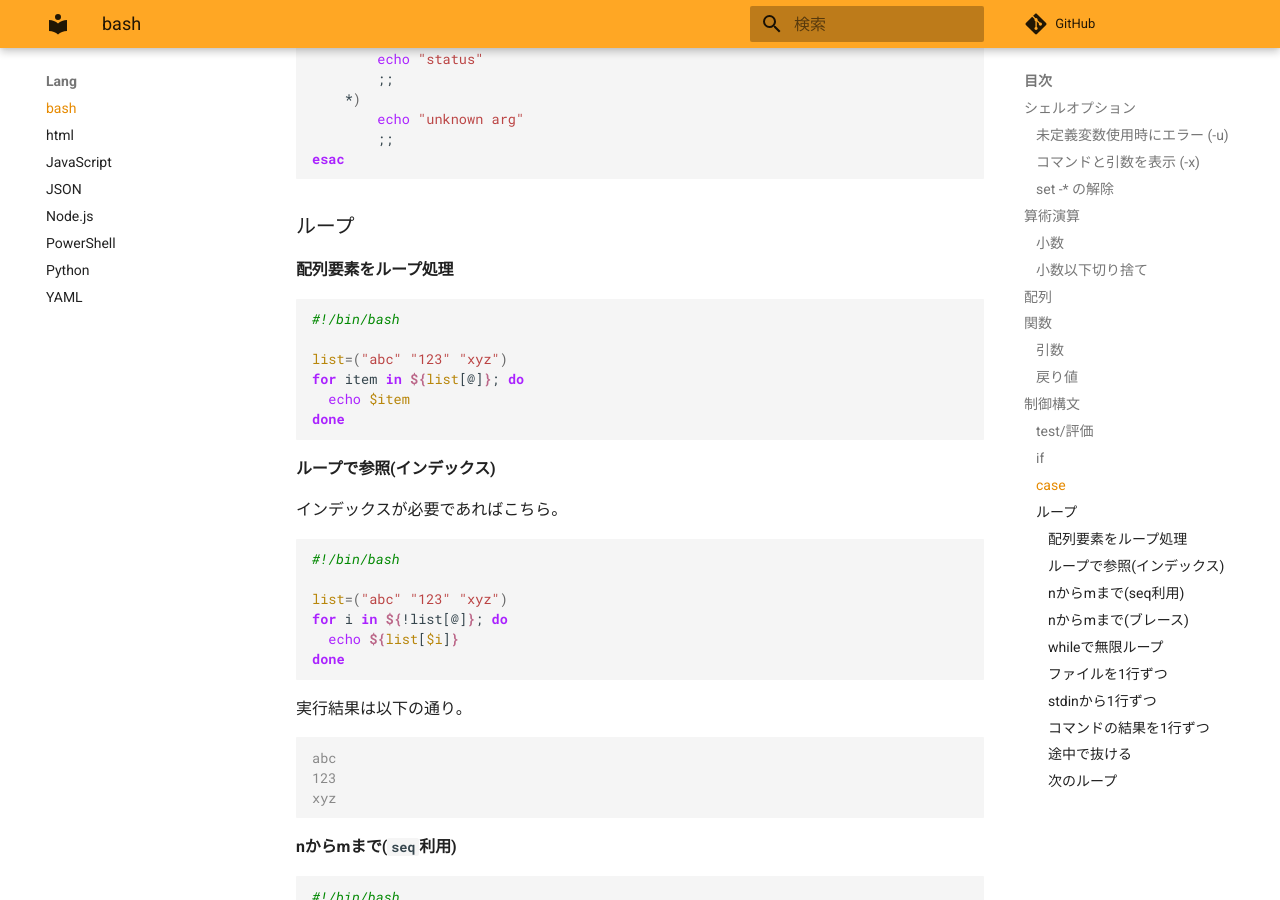
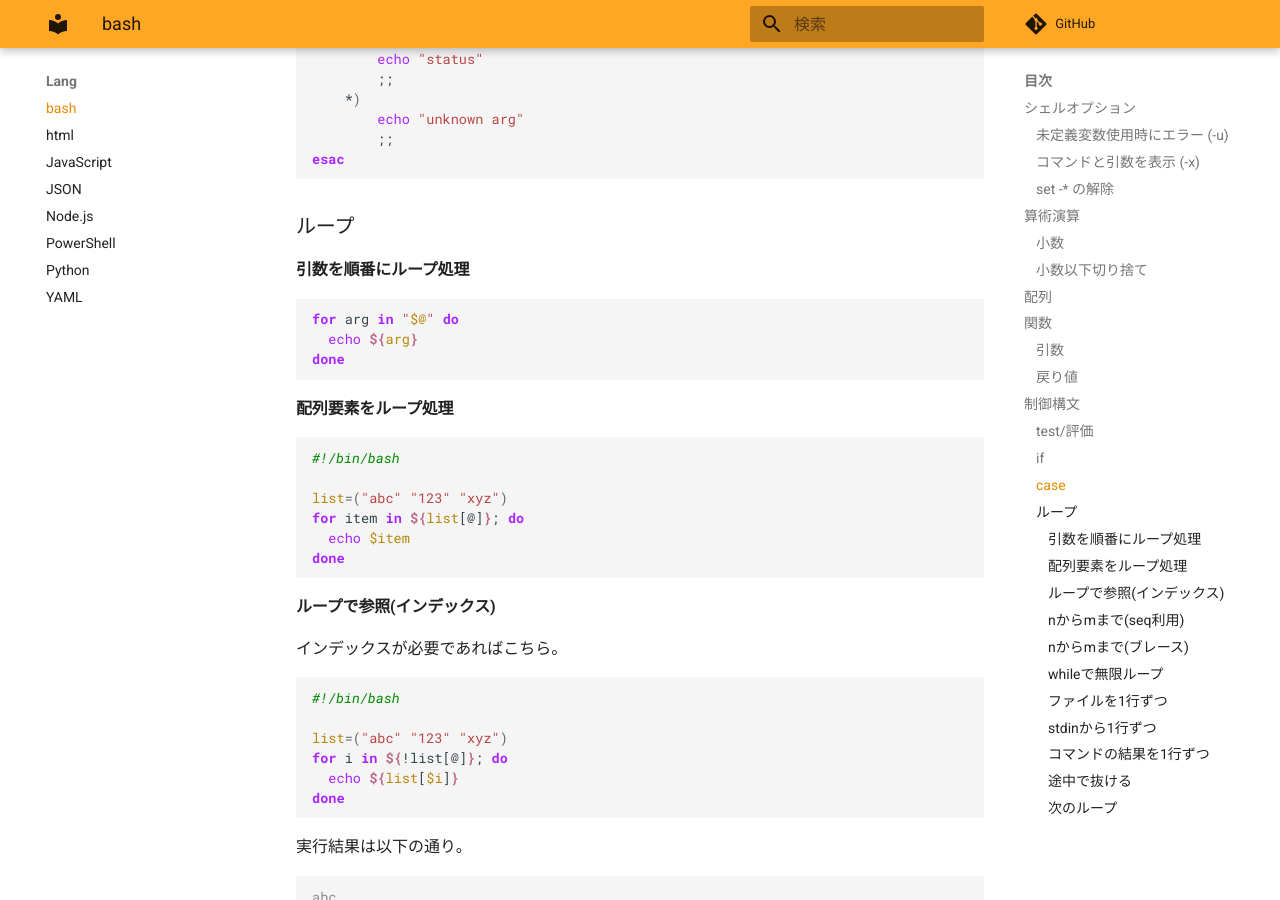
Before and after one commit to zaki-lknr/docs, an MkDocs documentation site: the page built from docs/lang/bash.md, in a window 1280 px wide and 900 px high, scrolled down 4045 px. Built offline with MkDocs 1.6.1 and Material for MkDocs 9.7.7, drawn with Linux system fonts in a browser that asks for light colours; comment, search, counter and statistics services are not loaded.

Commit message:
add: lang/bash: 引数をループ処理

````diff
--- a/docs/lang/bash.md
+++ b/docs/lang/bash.md
@@ -183,6 +183,14 @@ esac
 
 ### ループ
 
+#### 引数を順番にループ処理
+
+```bash
+for arg in "$@" do
+  echo ${arg}
+done
+```
+
 #### 配列要素をループ処理
 
 ```bash
````
